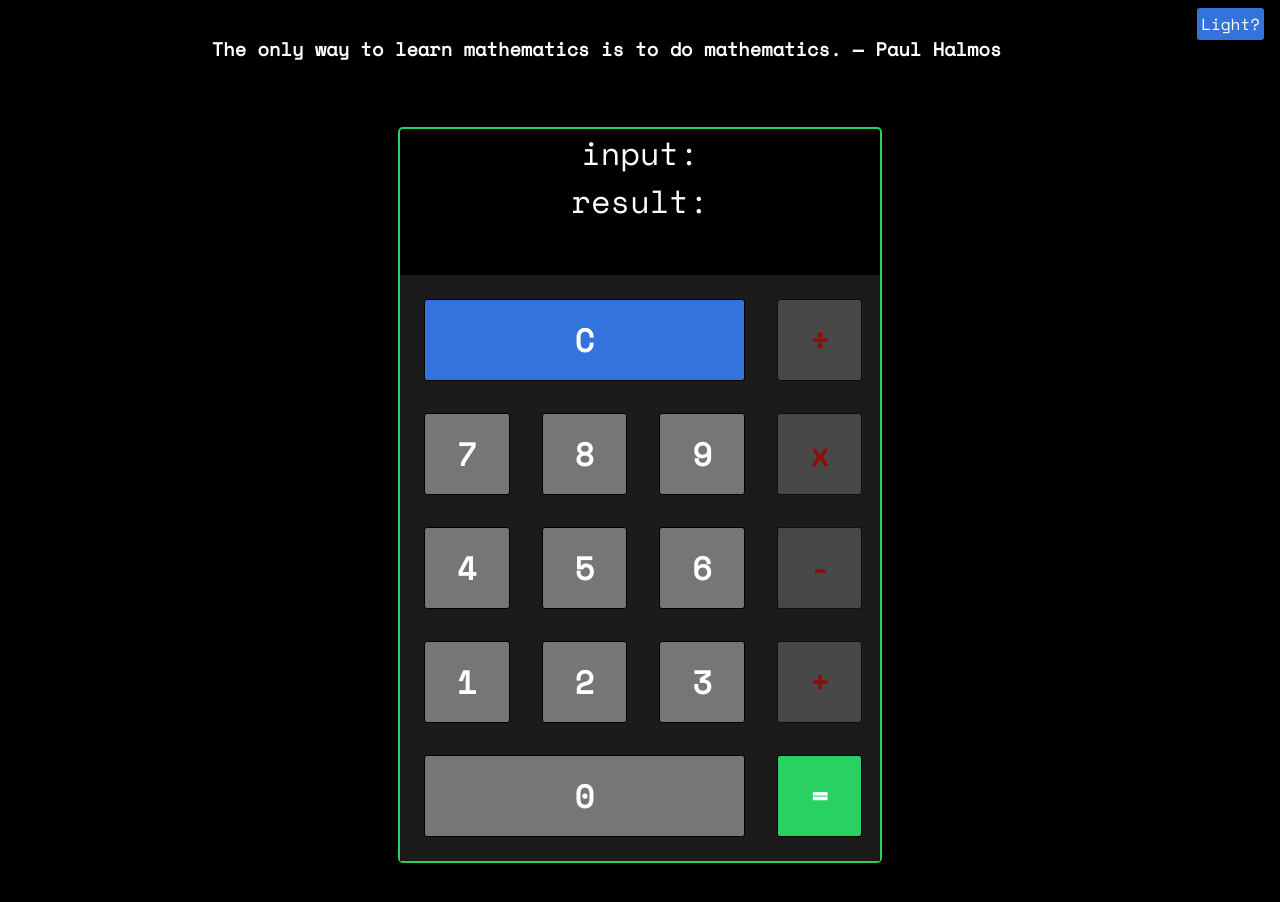
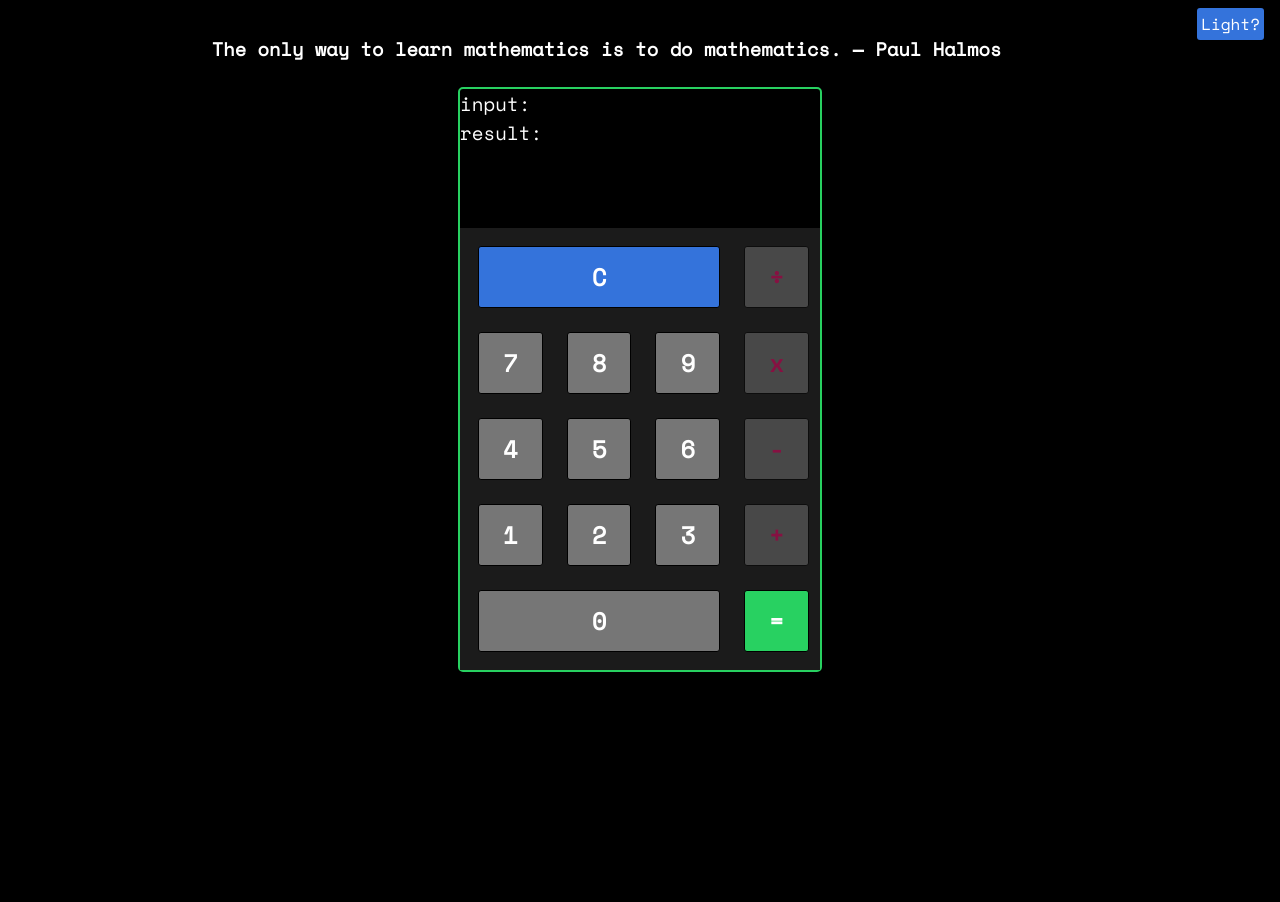
Before and after one commit to ethyl2/calculator, a React (Create React App) app: page / in a window 1280 px wide. Shown: the top 902 px of the page. After the commit the page ends 800 px from the top, so only its background shows below. Built offline with nearby package versions, Linux system fonts and the light colour scheme.

Commit message:
Style: Scales down calculator size a bit so it fits better on page

```diff
--- a/src/App.css
+++ b/src/App.css
@@ -33,10 +33,10 @@ button:hover {
 }
 .calculator-box {
   width: 15em;
-  margin: 2em auto;
+  margin: 1em auto;
   border: 2px solid black;
   border-radius: 5px;
-  font-size: 2em;
+  font-size: 1.5em;
 }
 
 .dark-mode .calculator-box {
@@ -47,8 +47,20 @@ button:hover {
   border-bottom: 2px solid black;
   text-align: right;
   padding: 0.75em 1em 0.75em 1em;
+  height: 1em;
 }
 
+.input-display {
+  text-align: left;
+  font-size: 0.8em;
+}
+
+.history-display {
+  text-align: right;
+  font-size: 0.8em;
+  height: 1em;
+  padding-right: 1em;
+}
 .buttons-area {
   display: grid;
   grid-template-columns: 3fr 1fr;
@@ -73,7 +85,7 @@ button:hover {
 }
 
 .disabled {
-  color: red;
+  color: rgb(241, 8, 105);
   pointer-events: none;
   opacity: 0.5;
 }
--- a/src/components/Calculator.js
+++ b/src/components/Calculator.js
@@ -102,8 +102,8 @@ export default function Calculator() {
 
   return (
     <div className="calculator-box">
-      <div>input: {input}</div>
-      <div>result: {result}</div>
+      <div className="input-display">input: {input}</div>
+      <div className="input-display">result: {result}</div>
       <div className="history-display">{history}</div>
       <div className="top-display">{topDisplay}</div>
       <div className="buttons-area">
@@ -130,21 +130,21 @@ export default function Calculator() {
         <div className="right-side">
           <div
             id="divide"
-            onClick={handleOperatorClick}
+            onClick={(e) => !prevWasOperator && handleOperatorClick(e)}
             className={prevWasOperator ? 'disabled' : 'enabled'}
           >
             ÷
           </div>
           <div
             id="multiply"
-            onClick={handleOperatorClick}
+            onClick={(e) => !prevWasOperator && handleOperatorClick(e)}
             className={prevWasOperator ? 'disabled' : 'enabled'}
           >
             x
           </div>
           <div
             id="subtract"
-            onClick={handleOperatorClick}
+            onClick={(e) => !prevWasOperator && handleOperatorClick(e)}
             className={prevWasOperator ? 'disabled' : 'enabled'}
           >
             -
```
